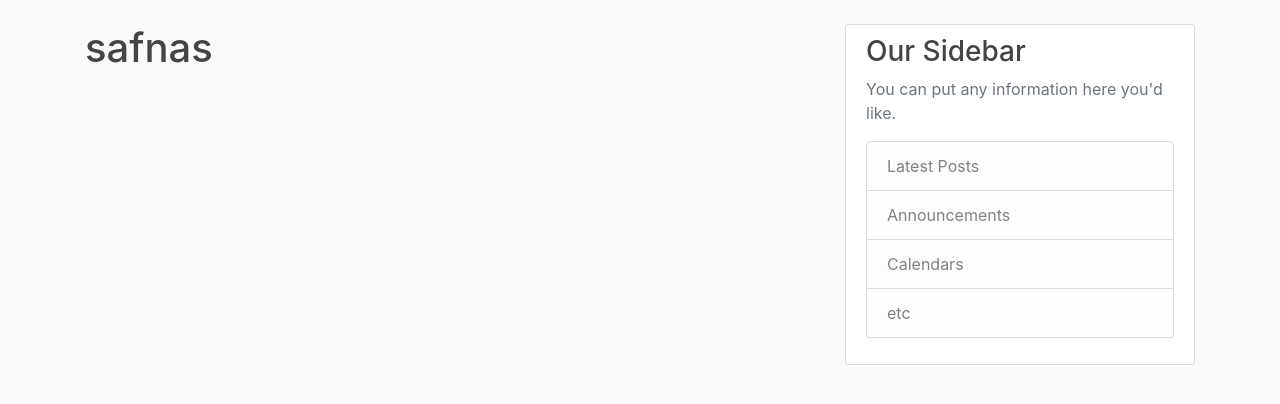
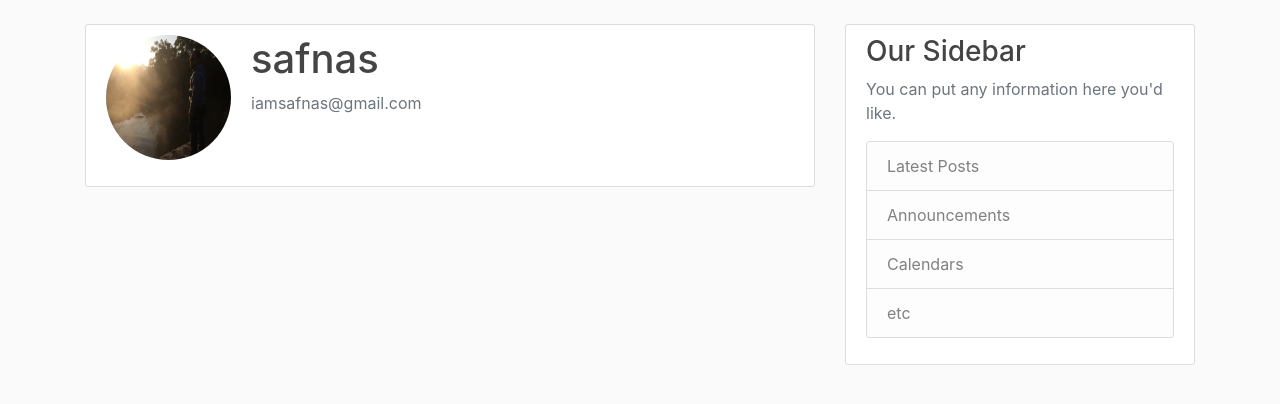
Before and after one commit to SafNaaz/flask_blog, a Flask app: page /account in a window 1280 px wide. Shown: the part 56-460 px from the top of the page. Run offline with Flask 2, Linux system fonts and the light colour scheme; a user stored in the database is signed in; some libraries are stand-ins or nearby versions.

Commit message:
default image for account

```diff
--- a/Flask_blog/flaskblog/routes.py
+++ b/Flask_blog/flaskblog/routes.py
@@ -65,4 +65,5 @@ def logout():
 @app.route('/account')
 @login_required
 def account():
-    return render_template('account.html', title='Account')
+    image_file = url_for('static', filename='profile_pics/'+current_user.image_file)
+    return render_template('account.html', title='Account', image_file=image_file)
--- a/Flask_blog/flaskblog/templates/account.html
+++ b/Flask_blog/flaskblog/templates/account.html
@@ -1,4 +1,12 @@
 {% extends "layout.html" %}
 {% block content %}
-    <h1>{{current_user.username}}<h1>
+    <div class="content-section">
+        <div class="media">
+            <img src="{{image_file}}" alt="" class="rounded-circle account-img">
+            <div class="media-body">
+                <h2 class="account-heading">{{current_user.username}}</h2>
+                <p class="text-secondary">{{current_user.email}}</p>
+            </div>
+        </div>
+    </div>
 {% endblock content %}
```
Also changed, not shown: Flask_blog/flaskblog/static/profile_pics/default.JPG (added).
